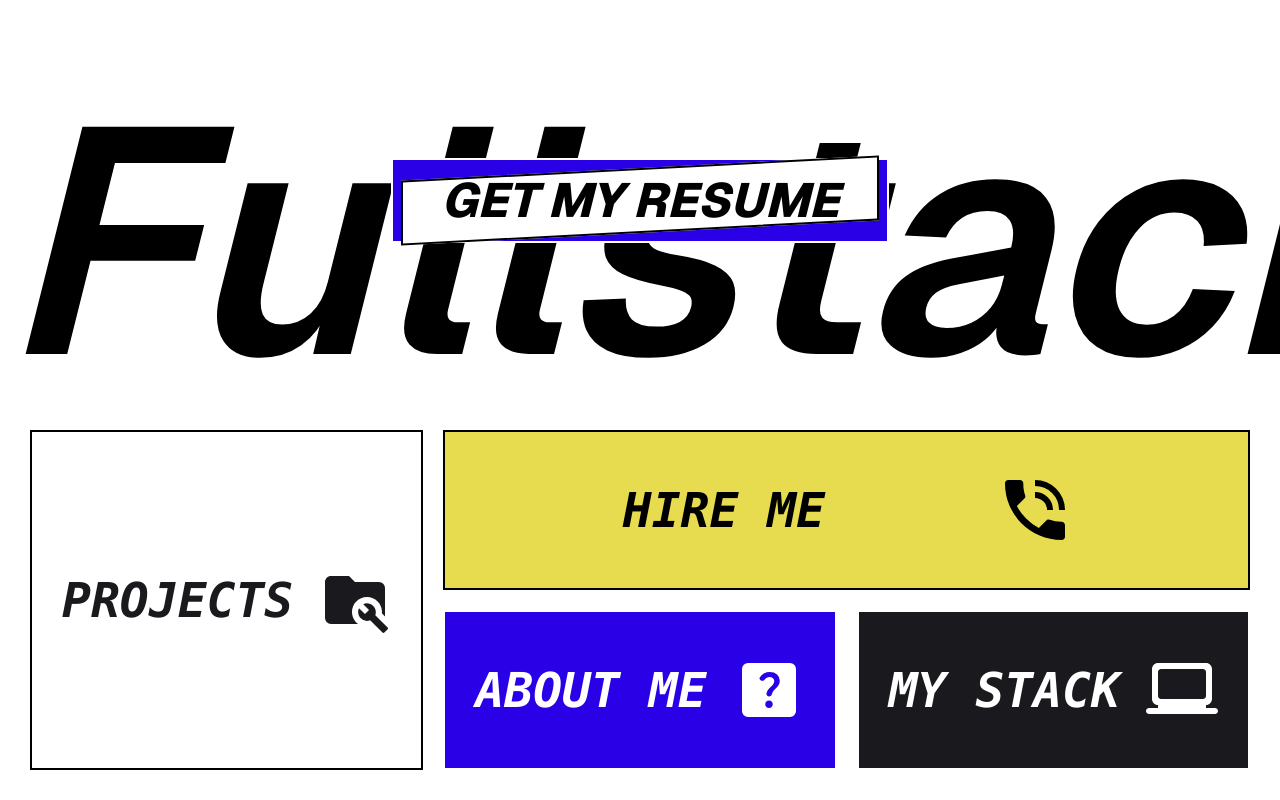
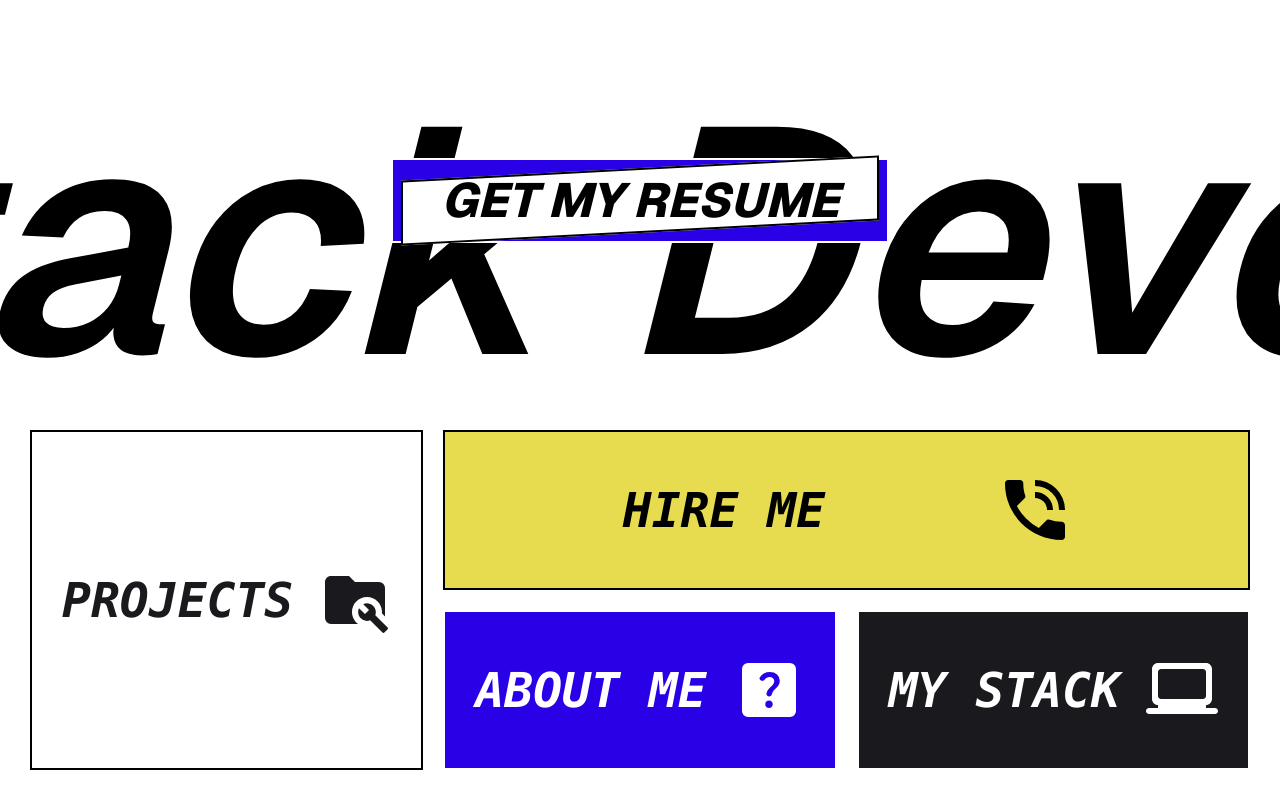
Before and after one commit to xyashino/xyashino-portfolio, a Next.js app: page / in a window 1280 px wide. Built offline with nearby package versions, Linux system fonts and the light colour scheme; no server answers.

Commit message:
refactor: Update global styles and component imports

```diff
--- a/src/app/globals.css
+++ b/src/app/globals.css
@@ -2,9 +2,6 @@
 @plugin "@tailwindcss/typography";
 
 @theme {
-  --animation-scrollText: scrollText 21s linear infinite;
-  --animation-fadeIn: fadeIn 0.3s ease-in-out forwards;
-
   --color-primary: var(--primary);
   --color-primary-content: var(--primary-content);
   --color-secondary: var(--secondary);
@@ -16,7 +13,7 @@
   --color-white: var(--white);
 }
 
-@keyframes scroll-text {
+@keyframes scrollText {
   from {
     transform: translateX(0);
   }
@@ -85,3 +82,12 @@
     --secondary-content: var(--slate);
   }
 }
+
+@layer utilities {
+  .animate-scroll-text {
+    animation: scrollText 30s linear infinite;
+  }
+  .animate-fade-in {
+    animation: fade-in 0.3s ease-in-out forwards;
+  }
+}
--- a/src/app/page.tsx
+++ b/src/app/page.tsx
@@ -1,4 +1,4 @@
-import { ThemeProvider } from "@/app/theme-provider";
+import { ThemeProvider } from "@/components/providers/theme-provider";
 import { InfoSection } from "@/components/info-section";
 import { NavigationSection } from "@/components/navigation-section";
 
```
Also changed, not shown: src/components/containers/default-page-layout.tsx (+21 -21 lines), src/components/providers/theme-provider.tsx (renamed from src/app/theme-provider.tsx).
